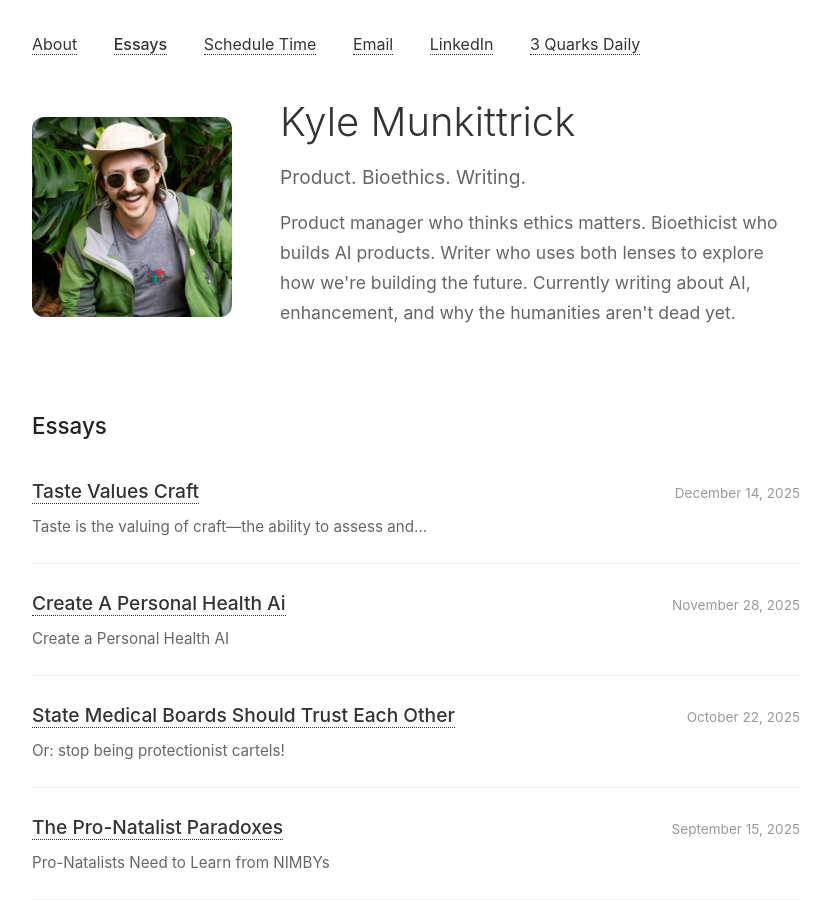
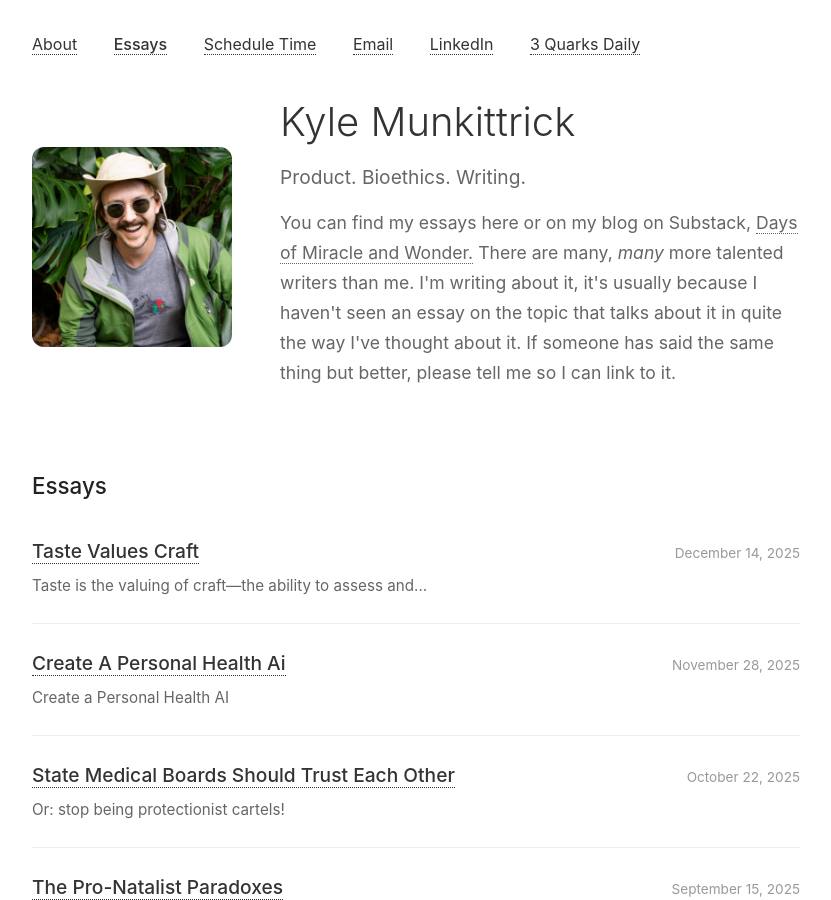
Before and after one commit to kmunki/kmunki.github.io, a Jekyll site: the page built from about.html, in a window 1280 px wide and 900 px high. Shown: the whole window, without its empty margins (224-1055 px from the left). Built offline with Jekyll 4.4.1, drawn with Linux system fonts in a browser that asks for light colours.

Commit message:
Add link to Substack

```diff
--- a/_layouts/home.html
+++ b/_layouts/home.html
@@ -66,7 +66,7 @@ layout: default
     <div class="header-text">
         <h1>Kyle Munkittrick</h1>
         <p class="subtitle">Product. Bioethics. Writing.</p>
-        <p class="intro-text">Product manager who thinks ethics matters. Bioethicist who builds AI products. Writer who uses both lenses to explore how we're building the future. Currently writing about AI, enhancement, and why the humanities aren't dead yet.</p>
+        <p class="intro-text">You can find my essays here or on my blog on Substack, <a href="https://daysof.substack.com">Days of Miracle and Wonder.</a> There are many, <em>many</em> more talented writers than me. I'm writing about it, it's usually because I haven't seen an essay on the topic that talks about it in quite the way I've thought about it. If someone has said the same thing but better, please tell me so I can link to it.</p>
     </div>
 </header>
 
--- a/index.html
+++ b/index.html
@@ -11,7 +11,7 @@ title: Kyle Munkittrick
 <section>
     <h2>What I'm Doing On Sabbatical</h2>
 
-    <p>I'm working on a second novel and regularly write essays about normal stuff like transhumanism, artificial wombs, and replacing death. You can read them here or on <em>Days of Miracle and Wonder</em>, my blog on Substack.</p>
+    <p>I'm working on a second novel and regularly write essays about normal stuff like transhumanism, artificial wombs, and replacing death. You can read them here or on <a href="https://daysof.substack.com">Days of Miracle and Wonder.</a>, my blog on Substack.</p>
 
     <p>I've also spent a good deal of time learning to work better with AI. Since the summer, I've been working with Claude Code to build a variety of co-writing tools, which, after a while, I realized were all a lot worse than Claude Code itself, so I've been working on helping Claude read a novel-in-progress more easily. All that context is gnarly, but fun! I also built myself a couple apps that let me collaborate with Claude on the go, mostly for managing my news feeds and todos.</p>
 
```
